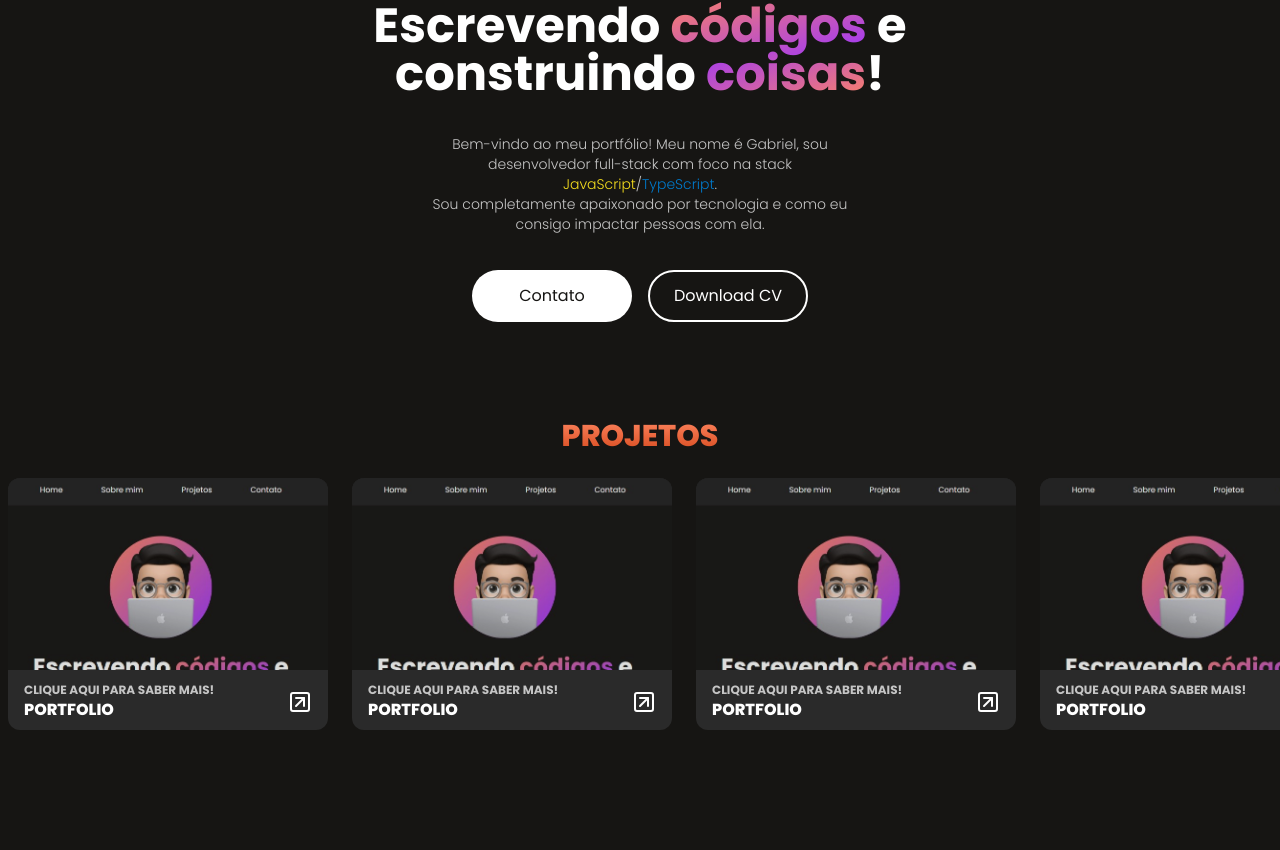
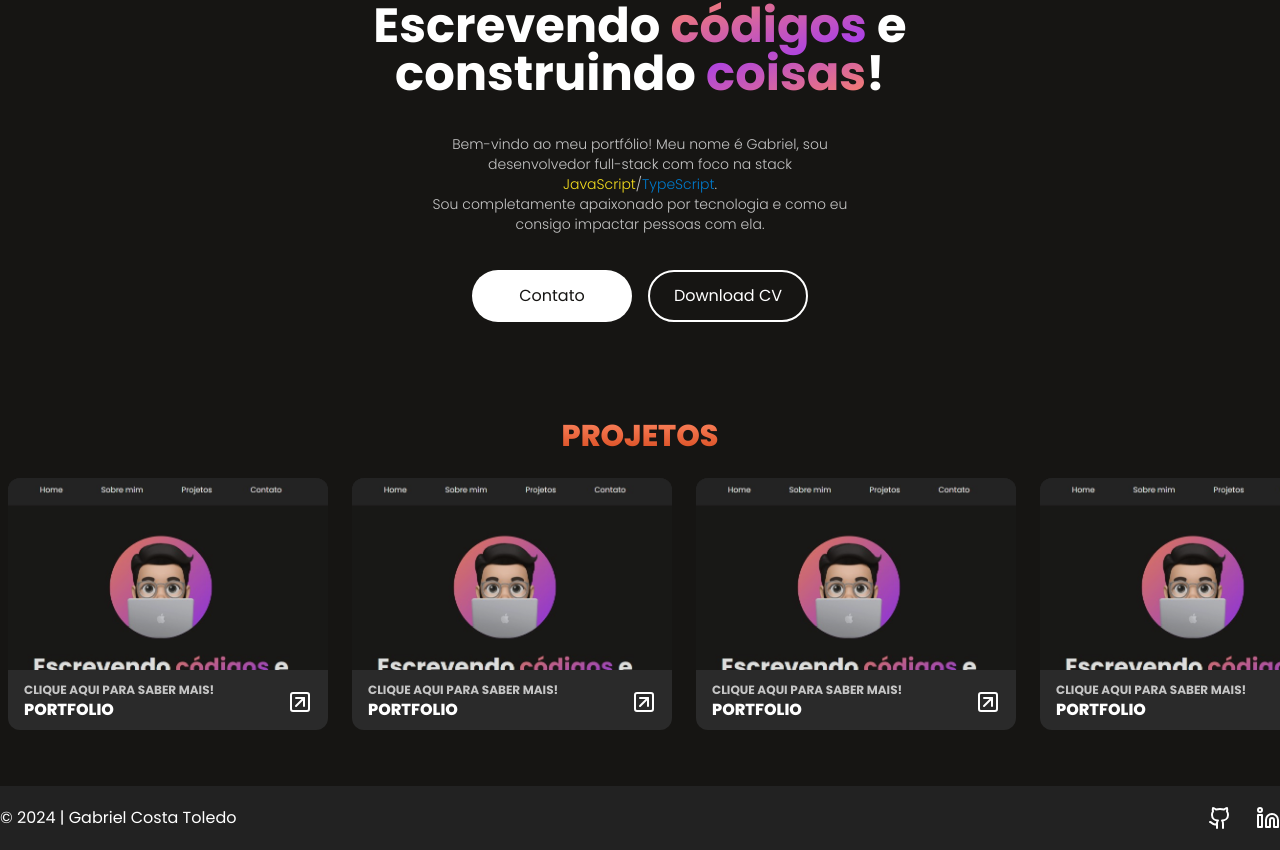
Before and after one commit to gctoledo/portfolio, a Next.js app: page / in a window 1280 px wide. Shown: the part 380-1230 px from the top of the page. Before the commit the page ends 1118 px from the top, so only its background shows below. Built offline with nearby package versions, Linux system fonts and the light colour scheme.

Commit message:
feat: add Footer component

```diff
--- /dev/null
+++ b/src/app/_components/Footer.tsx
@@ -0,0 +1,37 @@
+import { Github, Linkedin } from "lucide-react";
+import Link from "next/link";
+
+const Footer = () => {
+  return (
+    <footer className="h-16 bg-[#222222]">
+      <div className="w-full h-full container mx-auto flex items-center justify-between">
+        <div>
+          <p>© 2024 | Gabriel Costa Toledo</p>
+          <p></p>
+        </div>
+
+        <div className="flex gap-6">
+          <Link
+            href={"https://github.com/gctoledo"}
+            target="_blank"
+            rel="noreferrer"
+            className="hover:scale-125 duration-150"
+          >
+            <Github />
+          </Link>
+
+          <Link
+            href={"https://linkedin.com/in/gctoledo"}
+            target="_blank"
+            rel="noreferrer"
+            className="hover:scale-125 duration-150"
+          >
+            <Linkedin />
+          </Link>
+        </div>
+      </div>
+    </footer>
+  );
+};
+
+export default Footer;
--- a/src/app/page.tsx
+++ b/src/app/page.tsx
@@ -1,17 +1,19 @@
 import About from "./_sections/About";
 import Header from "./_components/Header";
 import Projects from "./_sections/Projects";
+import Footer from "./_components/Footer";
 
 const Home = () => {
   return (
-    <>
+    <div>
       <Header />
-      <div className="mt-28 md:mt-32 container mx-auto space-y-20 md:space-y-24">
+      <div className="mt-28 mb-12 container mx-auto space-y-20 md:mt-32 md:mb16 md:space-y-24">
         <About />
 
         <Projects />
       </div>
-    </>
+      <Footer />
+    </div>
   );
 };
 
```
